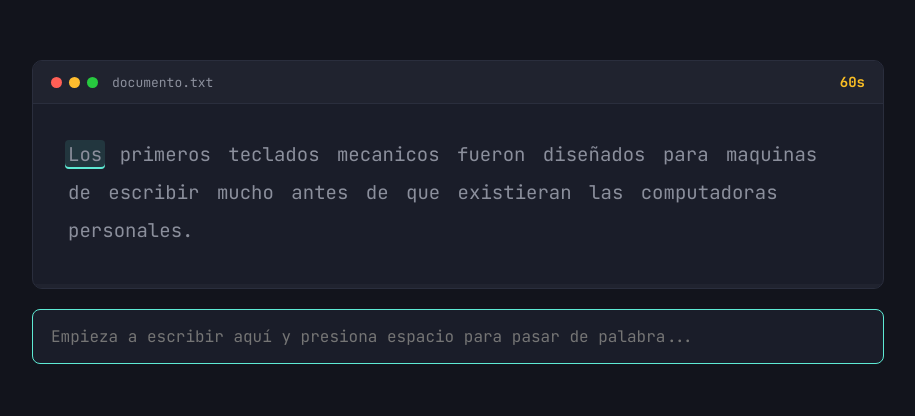
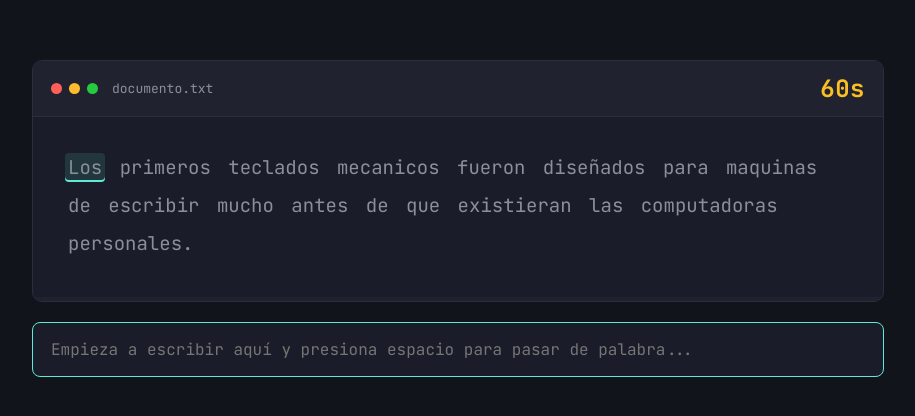
Before and after one commit to zaid-emanuel/Ejercicio-practico-IV, a Flask app: page /test/plano in a window 1280 px wide. Shown: the part 72-488 px from the top of the page, without its empty margins (182-1097 px from the left). Run offline with Flask 3, Linux system fonts and the light colour scheme; the visitor is signed in with stand-in values (Sample User, id 1); data comes from the database, SQL or seed files in the repository.

Commit message:
Aumento tamaño del contador de tiempo en la prueba, closes #4

```diff
--- a/static/css/style.css
+++ b/static/css/style.css
@@ -370,9 +370,10 @@ h1 {
 
 .tiempo {
     font-family: var(--fuente-mono);
-    font-size: 14px;
+    font-size: 24px;
     color: var(--advertencia);
     font-weight: 700;
+    letter-spacing: 0.02em;
 }
 
 .cuerpo-terminal {
```
